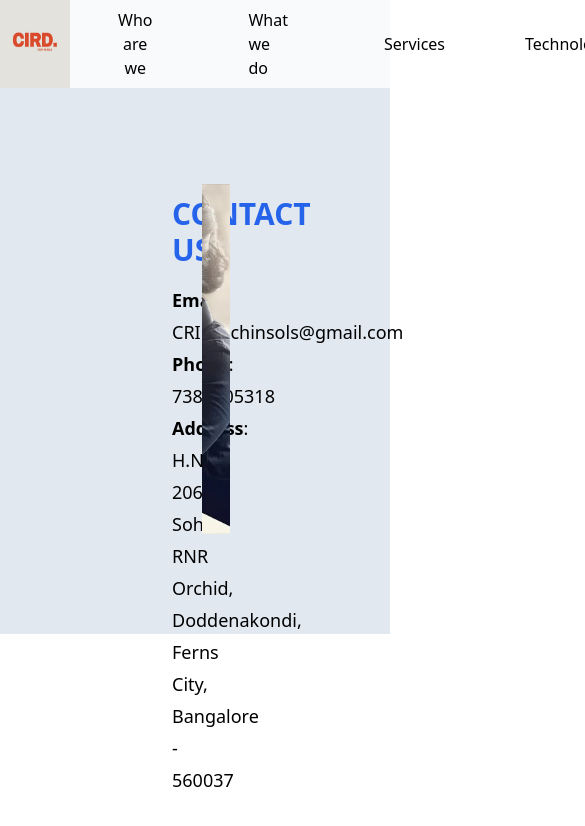
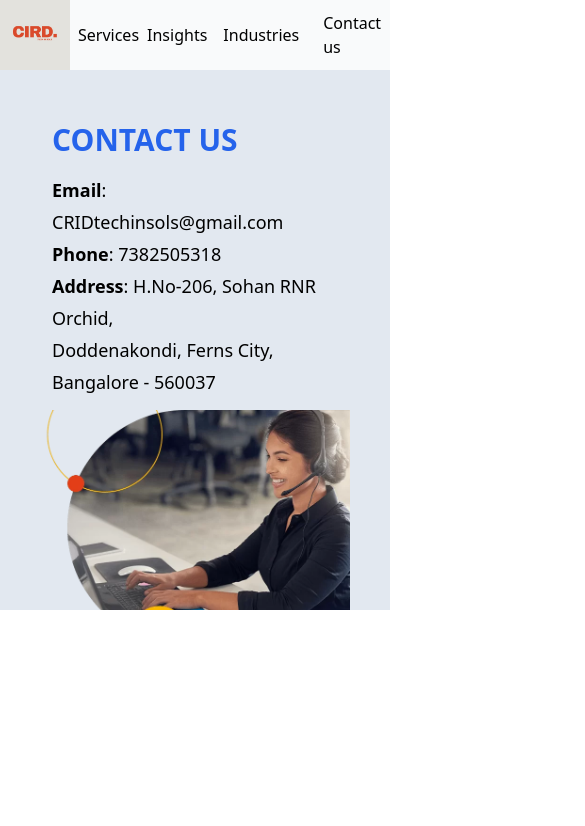
Before and after one commit to chandrashekar31v/CRID, a SvelteKit app: page /contact-us in a window 390 px wide. Shown: the top 826 px of the page, 585 px wide, since content can reach past the window. Built offline with nearby package versions, Linux system fonts and the light colour scheme.

Commit message:
m-web css changes

```diff
--- a/src/components/AboutUs.svelte
+++ b/src/components/AboutUs.svelte
@@ -2,12 +2,12 @@
     import aboutUs from "../resources/images/about-us-1.png"
 </script>
 
-<div class="flex w-screen mt-8 h-[400px] mb-2">
-  <div class="w-2/4 h-[350px] bg-no-repeat"
+<div class="md:flex max-w-screen mt-8 md:h-[400px] h-fit mb-2">
+  <div class="md:w-2/4 w-full md:h-[350px] h-[200px] bg-no-repeat"
   style="background-image: url({aboutUs})"
   >
   </div>
-  <div class="w-2/4 p-3">
+  <div class="md:w-2/4 w-full p-3">
     <h1 class="text-blue-600 font-bold text-3xl pb-4">About Us</h1>
     <p class="text-lg leading-8">
       Empowering Your Business With IT And HR Solutions, CRID Is Your
--- a/src/components/Header.svelte
+++ b/src/components/Header.svelte
@@ -3,56 +3,56 @@
   import { goto } from '$app/navigation'
 </script>
 
-<div class="flex bg-gray-50">
+<div class="flex bg-gray-50 w-full">
   <img src={logo} on:click={()=>goto("/")} alt="logo" width={70} height={20} />
 
-  <span class="flex justify-center items-center relative group">
-    <button class=" hover:text-gray-400 ml-12"> Who are we </button>
+  <span class="justify-center items-center relative group md:flex hidden">
+    <button class=" hover:text-gray-400 md:ml-12 ml-2"> Who are we </button>
     <div
-      class="absolute left-0 hidden mt-2 space-y-2 mt-48 bg-white text-black shadow-lg group-hover:block rounded-md w-48 p-2"
+      class="absolute left-0 hidden space-y-2 mt-48 bg-white text-black shadow-lg group-hover:block rounded-md w-48 p-2"
     >
-      <a href="#" class="block px-4 py-2 hover:bg-gray-100">About us</a>
-      <a href="#" class="block px-4 py-2 hover:bg-gray-100">Partner with us</a>
-      <a href="#" class="block px-4 py-2 hover:bg-gray-100">Resources</a>
+      <a href="#" class="block md:px-4 md:py-2 px-2 py-1 hover:bg-gray-100">About us</a>
+      <a href="#" class="block md:px-4 md:py-2 px-2 py-1 hover:bg-gray-100">Partner with us</a>
+      <a href="#" class="block md:px-4 md:py-2 px-2 py-1 hover:bg-gray-100">Resources</a>
     </div>
   </span>
-  <span class="flex justify-center items-center ml-20"
-    ><a href="#" class="block px-4 py-2 hover:bg-gray-100">What we do</a></span
+  <span class="justify-center items-center md:ml-20 ml-2 md:flex hidden"
+    ><a href="#" class="block md:px-4 md:py-2 px-2 py-1 hover:bg-gray-100">What we do</a></span
   >
-  <span class="flex justify-center items-center relative group ml-20">
+  <span class="flex justify-center items-center relative group md:ml-20 ml-2">
     <button class=" hover:text-gray-400"> Services </button>
     <div
-      class="absolute left-0 hidden mt-2 space-y-2 mt-48 bg-white text-black shadow-lg group-hover:block rounded-md w-48 p-2"
+      class="absolute left-0 hidden space-y-2 mt-48 bg-white text-black shadow-lg group-hover:block rounded-md w-48 p-2"
     >
-      <a href="#" class="block px-4 py-2 hover:bg-gray-100">Web Development</a>
-      <a href="#" class="block px-4 py-2 hover:bg-gray-100">App Development</a>
-      <a href="#" class="block px-4 py-2 hover:bg-gray-100">SEO Optimization</a>
+      <a href="#" class="block md:px-4 md:py-2 px-2 py-1 hover:bg-gray-100">Web Development</a>
+      <a href="#" class="block md:px-4 md:py-2 px-2 py-1 hover:bg-gray-100">App Development</a>
+      <a href="#" class="block md:px-4 md:py-2 px-2 py-1 hover:bg-gray-100">SEO Optimization</a>
     </div>
   </span>
-  <span class="flex justify-center items-center relative group ml-20">
+  <span class="justify-center items-center relative group md:ml-20 ml-2 md:flex hidden">
     <button class=" hover:text-gray-400"> Technologies </button>
     <div
-      class="absolute left-0 hidden mt-2 space-y-2 mt-48 bg-white text-black shadow-lg group-hover:block rounded-md w-48 p-2"
+      class="absolute left-0 hidden space-y-2 mt-48 bg-white text-black shadow-lg group-hover:block rounded-md w-48 p-2"
     >
-      <a href="#" class="block px-4 py-2 hover:bg-gray-100">Web Development</a>
-      <a href="#" class="block px-4 py-2 hover:bg-gray-100">App Development</a>
-      <a href="#" class="block px-4 py-2 hover:bg-gray-100">SEO Optimization</a>
+      <a href="#" class="block md:px-4 md:py-2 px-2 py-1 hover:bg-gray-100">Web Development</a>
+      <a href="#" class="block md:px-4 md:py-2 px-2 py-1 hover:bg-gray-100">App Development</a>
+      <a href="#" class="block md:px-4 md:py-2 px-2 py-1 hover:bg-gray-100">SEO Optimization</a>
     </div>
   </span>
-  <span class="flex justify-center items-center relative group ml-20">
+  <span class="flex justify-center items-center relative group md:ml-20 ml-2">
     <button class=" hover:text-gray-400"> Insights </button>
     <div
-      class="absolute left-0 hidden mt-2 space-y-2 mt-48 bg-white text-black shadow-lg group-hover:block rounded-md w-48 p-2"
+      class="absolute left-0 hidden space-y-2 mt-48 bg-white text-black shadow-lg group-hover:block rounded-md w-48 p-2"
     >
-      <a href="#" class="block px-4 py-2 hover:bg-gray-100">Web Development</a>
-      <a href="#" class="block px-4 py-2 hover:bg-gray-100">App Development</a>
-      <a href="#" class="block px-4 py-2 hover:bg-gray-100">SEO Optimization</a>
+      <a href="#" class="block md:px-4 md:py-2 px-2 py-1 hover:bg-gray-100">Web Development</a>
+      <a href="#" class="block md:px-4 md:py-2 px-2 py-1 hover:bg-gray-100">App Development</a>
+      <a href="#" class="block md:px-4 md:py-2 px-2 py-1 hover:bg-gray-100">SEO Optimization</a>
     </div>
   </span>
-  <span class="flex justify-center items-center ml-20"
-    ><a href="#" class="block px-4 py-2 hover:bg-gray-100">Industries</a></span
+  <span class="flex justify-center items-center md:ml-20 ml-2"
+    ><a href="#" class="block md:px-4 md:py-2 px-2 py-1 hover:bg-gray-100">Industries</a></span
   >
-  <span class="flex justify-center items-center ml-20"
-    ><a href="/contact-us" class="block px-4 py-2 hover:bg-gray-100">Contact us</a></span
+  <span class="flex justify-center items-center md:ml-20 ml-2"
+    ><a href="/contact-us" class="block md:px-4 md:py-2 px-2 py-1 hover:bg-gray-100">Contact us</a></span
   >
 </div>
--- a/src/components/SliderFloor.svelte
+++ b/src/components/SliderFloor.svelte
@@ -32,18 +32,20 @@
   }, 3000);
 </script>
 
-<div
-  class="w-full h-[600px] bg-no-repeat bg-right-bottom bg-slate-200"
+<div class="w-screen md:h-[600px] h-[300px] bg-slate-200">
+  <div
+  class="bg-no-repeat px-4 md:bg-right-bottom"
   style="background-image: url({image_url[0]})"
 >
   <div class="flex justify-center items-center w-2/4 h-5/6">
-    <div class="h-fit p-8">
-      <h1 class="text-blue-600 font-extrabold text-6xl p-2">{image_url[2].split(".")[0]}</h1>
-      <h3 class="text-3xl font-bold p-2">{image_url[2].split(".")[1]}</h3>
+    <div class="h-fit md:p-8">
+      <h1 class="text-blue-600 font-extrabold md:text-6xl text-2xl md:p-2">{image_url[2].split(".")[0]}</h1>
+      <h3 class="md:text-3xl text-xl font-bold md:p-2">{image_url[2].split(".")[1]}</h3>
     </div>
   </div>
   <button
-    class="border-2 bg-blue-600 px-4 py-2 rounded-lg text-white mt-10 ml-20 hover:bg-blue-800"
+    class="border-2 bg-blue-600 md:px-4 py-2 rounded-lg text-white mt-10 md:ml-20 hover:bg-blue-800"
     >GET STARTED</button
   >
 </div>
+</div>
--- a/src/components/cardsBanner.svelte
+++ b/src/components/cardsBanner.svelte
@@ -4,15 +4,15 @@
   export let cards;
 </script>
 
-<div class="w-screen h-[600px] bg-gray-100 py-10 pl-14">
-  <h1 class="text-blue-600 text-4xl font-semibold">{title}</h1>
+<div class="w-screen h-[700px] md:h-[600px] bg-gray-100 md:py-10 py-2 md:pl-14">
+  <h1 class="text-blue-600 text-xl md:text-4xl font-semibold">{title}</h1>
 
   <!-- loop cards -->
-  <div class="flex justify-between mt-16">
+  <div class="flex justify-between md:mt-16">
     {#each cards as card}
-      <div class="w-1/5 h-[400px] mr-6 px-8 pt-2 bg-white rounded-md">
-        <h1 class="text-2xl font-semibold mt-4">{card?.title}</h1>
-        <p class="text-lg font-normal">{card?.description}</p>
+      <div class="md:w-1/5 w-1/4 md:h-[400px] h-[600px] md:mr-6 md:px-8 pt-2 bg-white rounded-md">
+        <h1 class="text-2xl font-semibold md:mt-4">{card?.title}</h1>
+        <p class="md:text-lg text-base font-normal">{card?.description}</p>
       </div>
     {/each}
   </div>
--- a/src/components/imageTextBanner.svelte
+++ b/src/components/imageTextBanner.svelte
@@ -5,20 +5,20 @@
   export let className="";
 </script>
 
-<div class={`flex w-screen mt-14 h-[450px] mb-2 px-40 ${className}`}>
+<div class={`md:flex w-screen md:mt-14 md:h-[450px] h-fit mb-2 md:px-40 px-10 ${className}`}>
   {#if imagePosition === "left"}
     <div
-      class="w-2/5 h-[350px] bg-no-repeat bg-cover"
+      class="md:w-2/5 md:h-[350px] h-[200px] bg-no-repeat bg-cover"
       style="background-image: url({image})"
     ></div>
   {/if}
-  <div class="w-3/5 p-3">
+  <div class="md:w-3/5 p-3">
     <h1 class="text-blue-600 font-bold text-3xl pb-4">{@html data?.title}</h1>
     <p class="text-lg leading-8">{@html data?.description}</p>
   </div>
   {#if imagePosition === "right"}
     <div
-      class="w-2/5 h-[350px] bg-no-repeat bg-right-top bg-cover"
+      class="md:w-2/5 md:h-[350px] h-[200px] bg-no-repeat bg-right-top bg-cover"
       style="background-image: url({image})"
     ></div>
   {/if}
--- a/src/routes/+layout.svelte
+++ b/src/routes/+layout.svelte
@@ -4,7 +4,7 @@
     import ContactUs from "../components/ContactUs.svelte";
 </script>
 
-<div>
+<div class="w-screen">
     <Header />
     <slot />
     <ContactUs />
--- a/src/routes/+page.svelte
+++ b/src/routes/+page.svelte
@@ -19,7 +19,7 @@
 
 </script>
 
-<div>
+<div class="w-screen p-0 m-0">
   <!-- Top Slider -->
   <SliderFloor />
 
@@ -27,8 +27,10 @@
   <AboutUs />
 
   <!-- cards banner -->
-  <CardsBanner cards={WorkForceManagement} title="Work For Management" />
+  <div class="hidden md:block">
+    <CardsBanner cards={WorkForceManagement} title="Work For Management" />
   <CardsBanner cards={ITManagedServices} title="IT Managed Services" />
+  </div>
 
   <!-- Image Text Banner -->
   {#each data as item, index}
```
